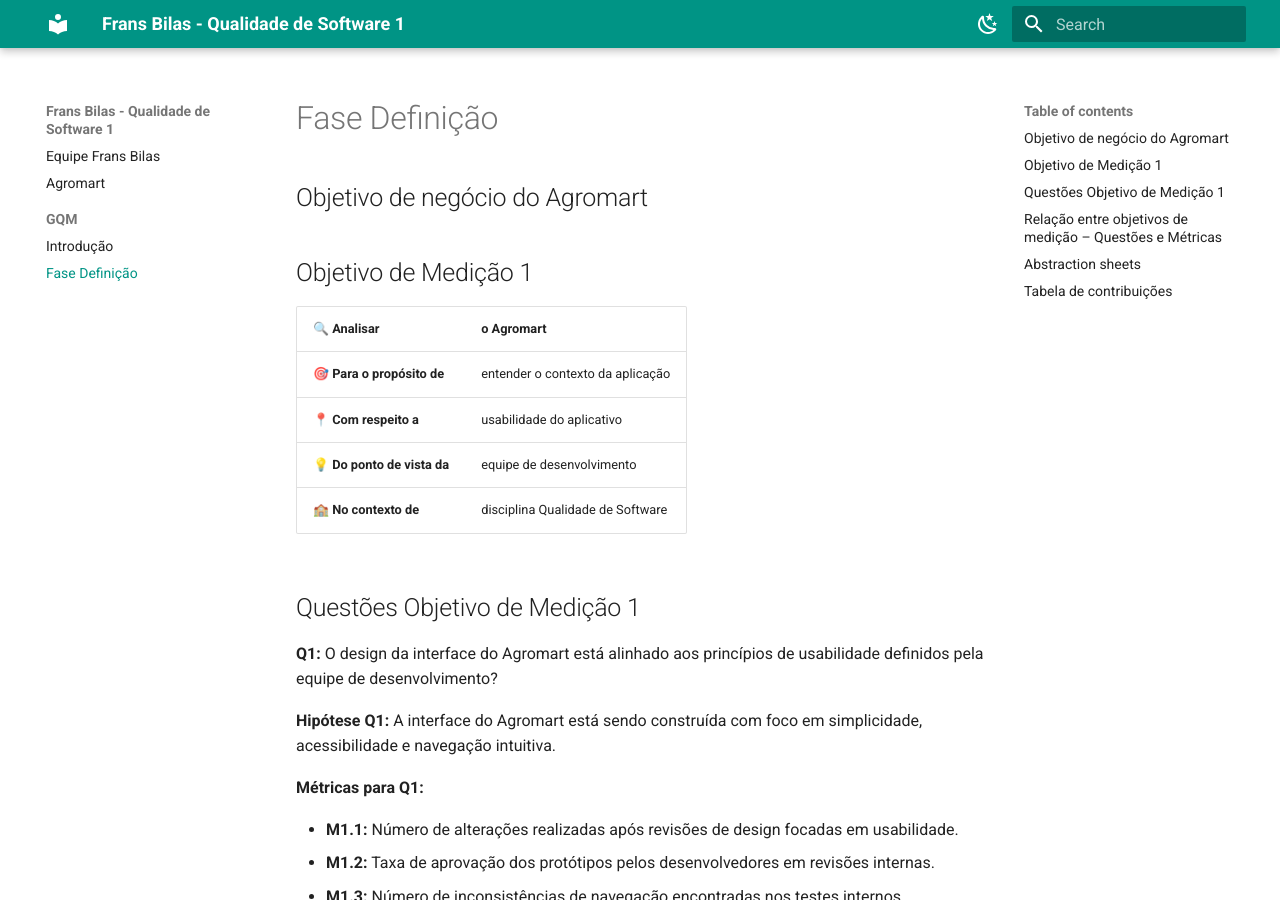
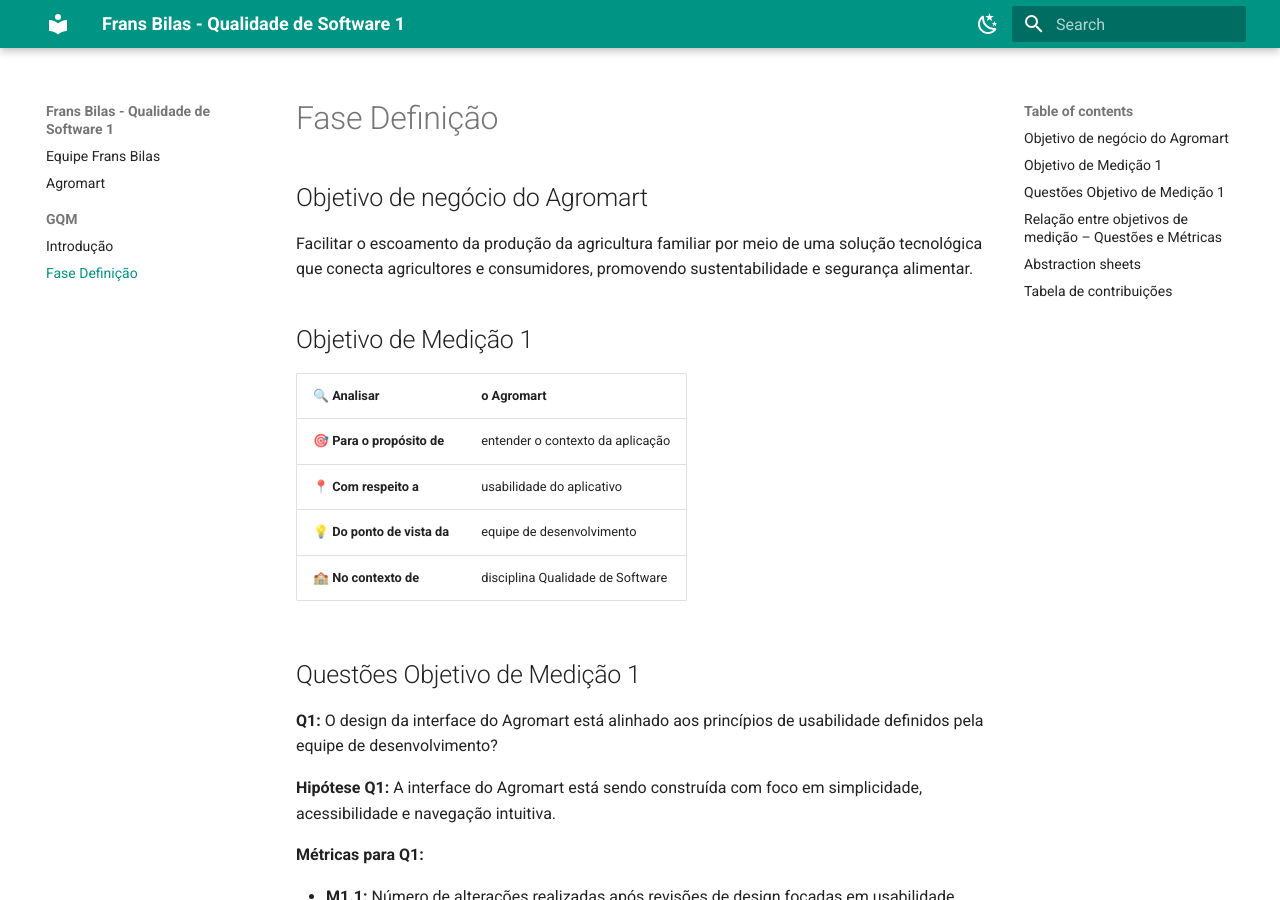
Before and after one commit to FCTE-Qualidade-de-Software-1/2025-1-T01--Frans-Bilas, an MkDocs documentation site: the page built from docs/GQM/FaseDefinicao.md, in a window 1280 px wide and 900 px high. Built offline with MkDocs 1.6.1 and Material for MkDocs 9.7.7, drawn with Linux system fonts in a browser that asks for light colours.

Commit message:
add objetivo de negócio do Agromart

```diff
--- a/docs/GQM/FaseDefinicao.md
+++ b/docs/GQM/FaseDefinicao.md
@@ -1,6 +1,8 @@
 # Fase Definição
 
 ## Objetivo de negócio do Agromart
+
+Facilitar o escoamento da produção da agricultura familiar por meio de uma solução tecnológica que conecta agricultores e consumidores, promovendo sustentabilidade e segurança alimentar.
 
 ## Objetivo de Medição 1
 
```
